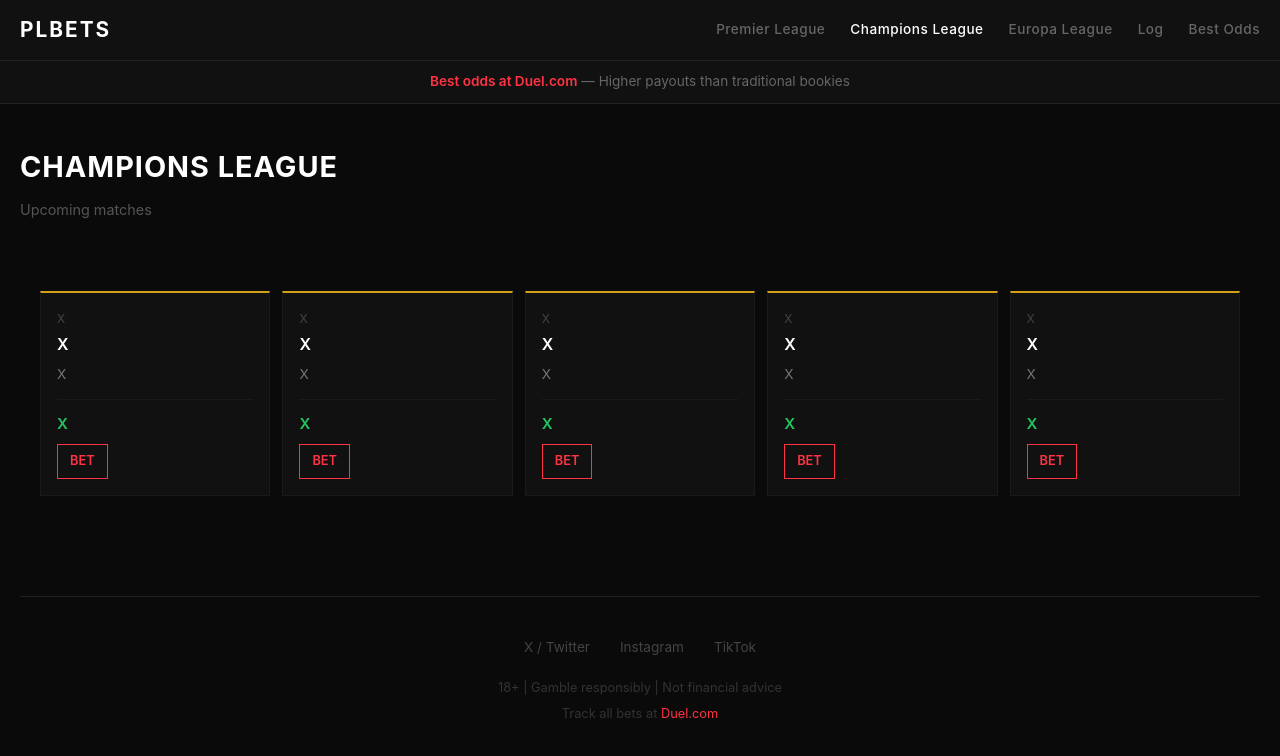
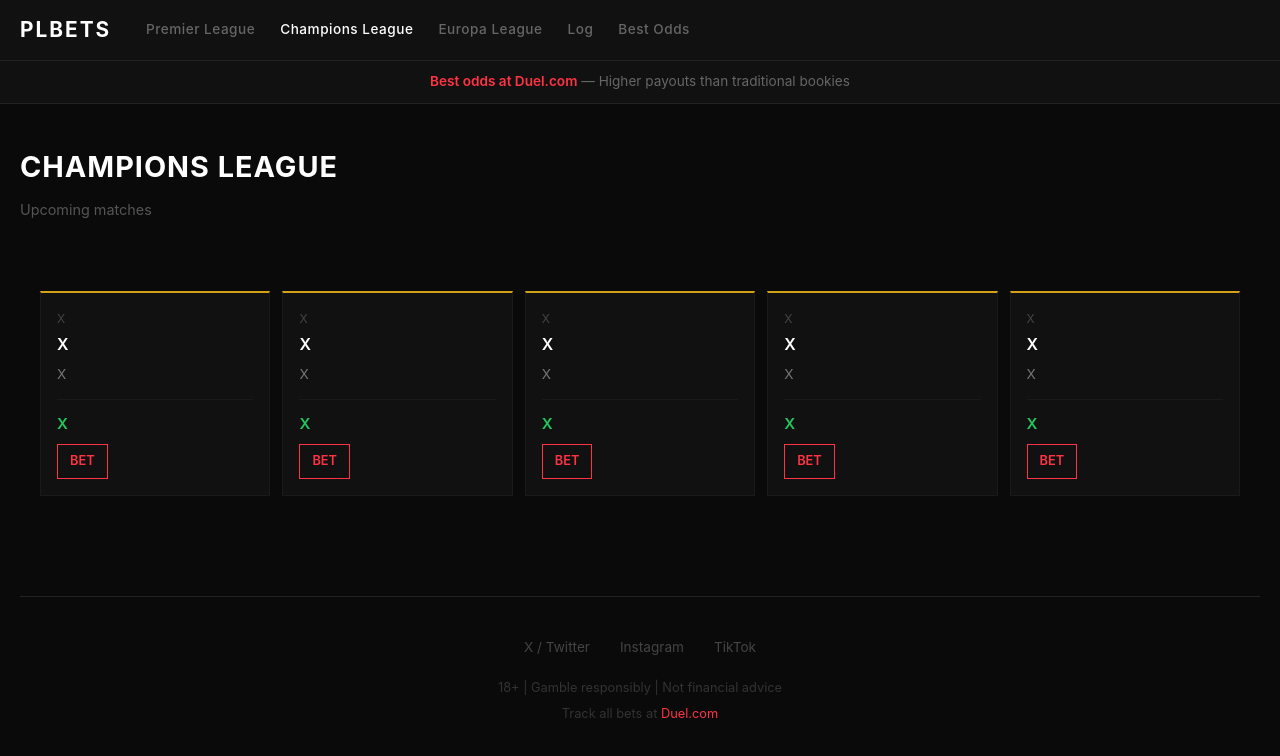
Before and after one commit to PLBETS/PLBETS.github.io, a plain HTML site: page cl.html in a window 1280 px wide. Drawn offline with Linux system fonts and the light colour scheme.

Commit message:
Update style.css

```diff
--- a/style.css
+++ b/style.css
@@ -21,9 +21,10 @@ nav {
     max-width: 1400px;
     margin: 0 auto;
     display: flex;
-    justify-content: space-between;
+    justify-content: flex-start;
     align-items: center;
     height: 60px;
+    gap: 15px; /* mindre avstånd mellan logo och knappar */
 }
 
 .logo a {
```
